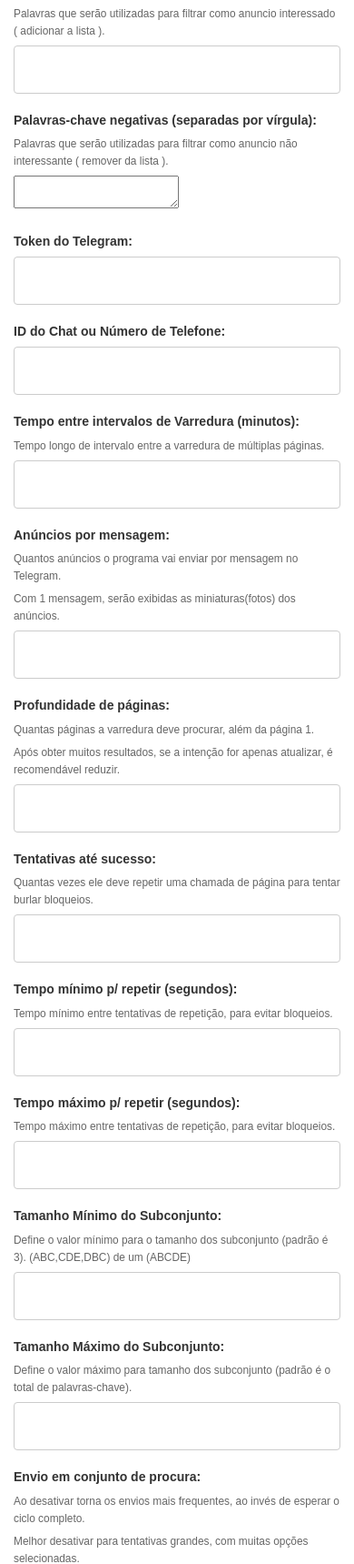
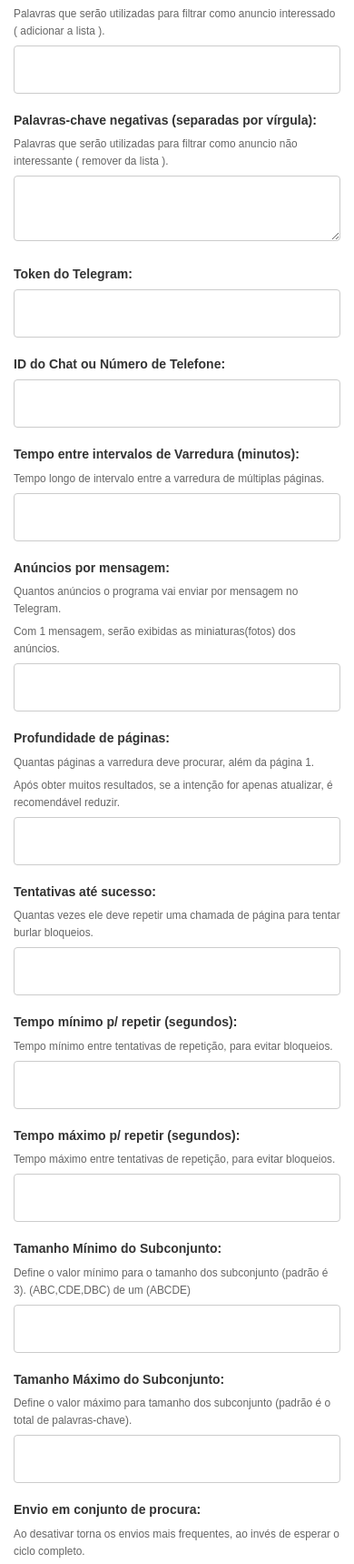
Before and after one commit to afa7789/pyscrapper, a Flask app: template template/admin.html in a window 390 px wide. Shown: the part 228-1947 px from the top of the page at 91% size. Run offline with Flask 3, Linux system fonts and the light colour scheme; the template is opened without the code that fills it, so the values that code supplies are empty; parts of the project's set-up code (start-up, migrations or seed data) failed here and were passed over.

Commit message:
change on admin.html

```diff
--- a/template/admin.html
+++ b/template/admin.html
@@ -66,7 +66,8 @@
 
         input[type="text"],
         input[type="number"],
-        input[type="password"] {
+        input[type="password"],
+        textarea {
             width: 100%;
             padding: 12px 15px;
             /* Aumenta o padding interno, especialmente lateral */
@@ -76,11 +77,16 @@
             border-radius: 6px;
             /* Bordas levemente mais arredondadas */
             transition: border-color 0.3s, box-shadow 0.3s;
+            resize: vertical;
+            /* Allow only vertical resizing for textarea */
+            min-height: 48px;
+            /* Minimum height to match other inputs */
         }
 
         input[type="text"]:focus,
         input[type="number"]:focus,
-        input[type="password"]:focus {
+        input[type="password"]:focus,
+        textarea:focus {
             border-color: #007bff;
             box-shadow: 0 0 0 3px rgba(0, 123, 255, 0.25);
             /* Adiciona um brilho ao focar */
@@ -275,7 +281,8 @@
             /* Aumenta significativamente o padding e a fonte dos inputs para celular */
             input[type="text"],
             input[type="number"],
-            input[type="password"] {
+            input[type="password"],
+            textarea {
                 padding: 16px 12px;
                 /* Padding maior para facilitar o toque */
                 font-size: 1.15em;
@@ -285,6 +292,8 @@
                 appearance: none;
                 border-radius: 4px;
                 /* Mantém um pequeno arredondamento */
+                min-height: 52px;
+                /* Slightly larger minimum height for mobile */
             }
 
             .form-group p {
@@ -356,10 +365,12 @@
 
             input[type="text"],
             input[type="number"],
-            input[type="password"] {
+            input[type="password"],
+            textarea {
                 padding: 14px 10px;
                 /* Padding ligeiramente menor para inputs */
                 font-size: 1.1em;
+                min-height: 48px;
             }
 
             button {
```
